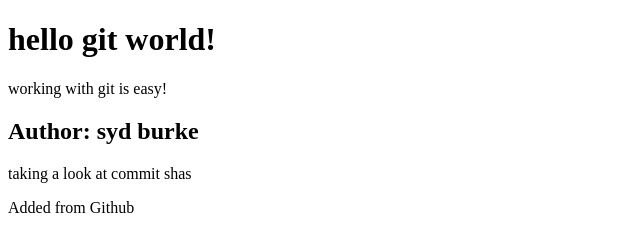
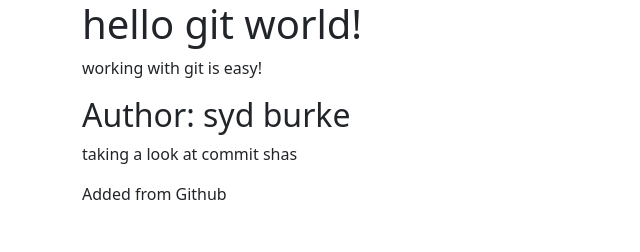
Before and after one commit to sydbrke/GitGithubMasterclass, a plain HTML site: page index.html in a window 1280 px wide. Shown: the whole page, without its empty margins (0-640 px from the left). Drawn offline with nearby package versions, Linux system fonts and the light colour scheme.

Commit message:
Add margin

```diff
--- a/index.html
+++ b/index.html
@@ -1,6 +1,8 @@
 <!DOCTYPE html>
 <html>
+    <link href="https://cdn.jsdelivr.net/npm/bootstrap@5.1.3/dist/css/bootstrap.min.css" rel="stylesheet" integrity="sha384-1BmE4kWBq78iYhFldvKuhfTAU6auU8tT94WrHftjDbrCEXSU1oBoqyl2QvZ6jIW3" crossorigin="anonymous">
     <body>
+        <div class="container">
             <h1>hello git world!</h1>
 
             <div>
@@ -19,5 +21,6 @@
 
 
         <!--Some comments-->
+         </div>
     </body>
 </html>
```
Lines whose indentation alone changed are shown as unchanged.
